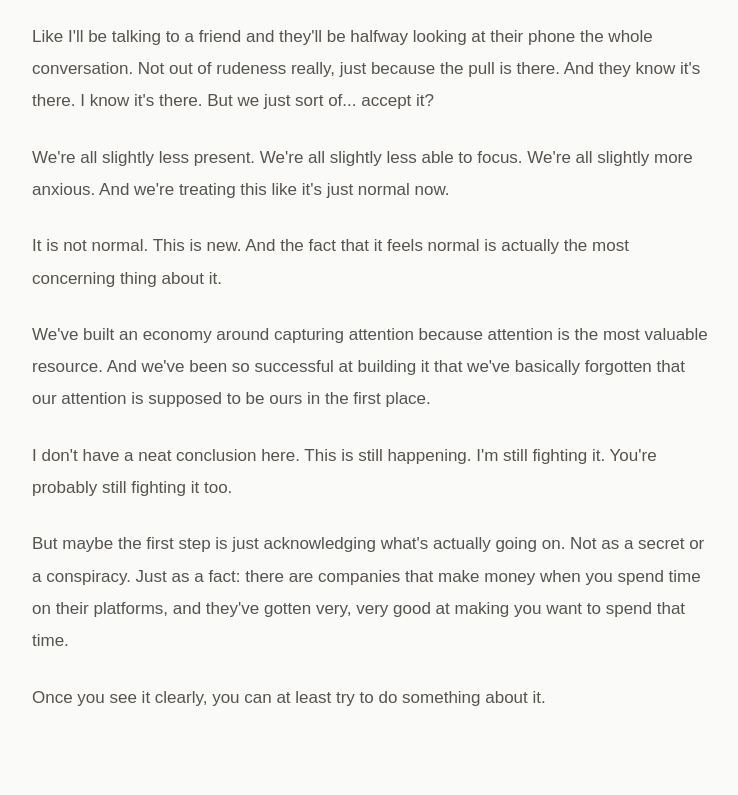
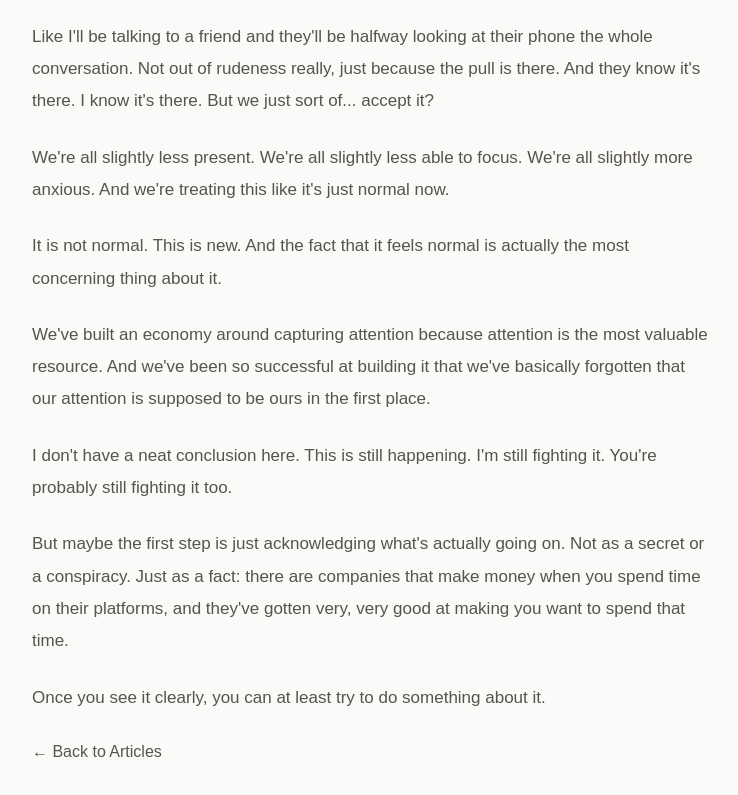
Before and after one commit to YugShettyDev/yugshetty-com, a plain HTML site: page attention-economy.html in a window 1280 px wide. Shown: the part 6199-6994 px from the top of the page, without its empty margins (268-1006 px from the left). Before the commit the page ends 6937 px from the top, so only its background shows below. Drawn offline with Linux system fonts and the light colour scheme.

Commit message:
adding backlinks to article at the end of attention economy

```diff
--- a/attention-economy.html
+++ b/attention-economy.html
@@ -149,6 +149,9 @@
 
             </div>
 
+            <a href="articles.html" class="back-link">
+                ← Back to Articles
+            </a>
         </article>
 
     </main>
```
